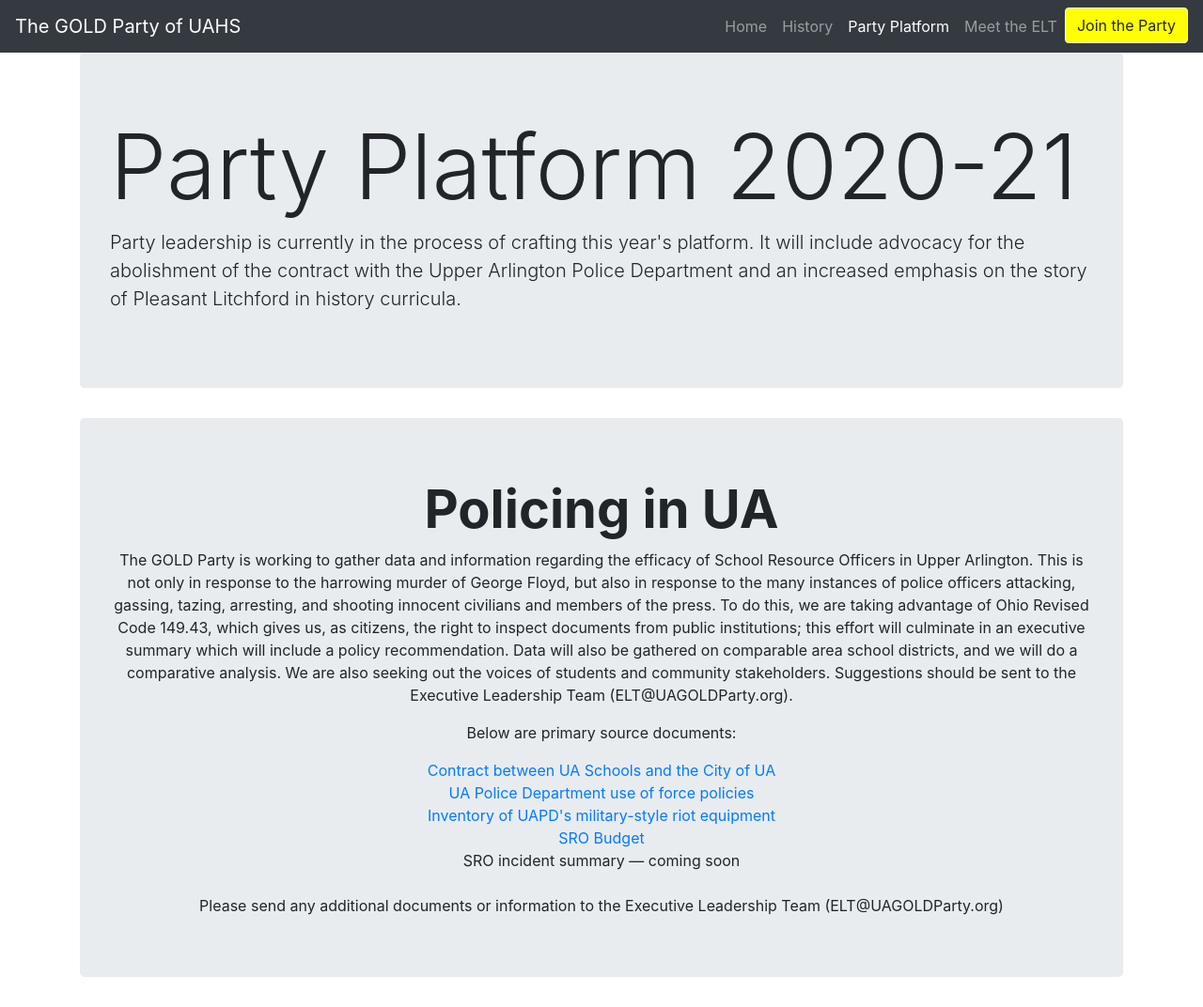
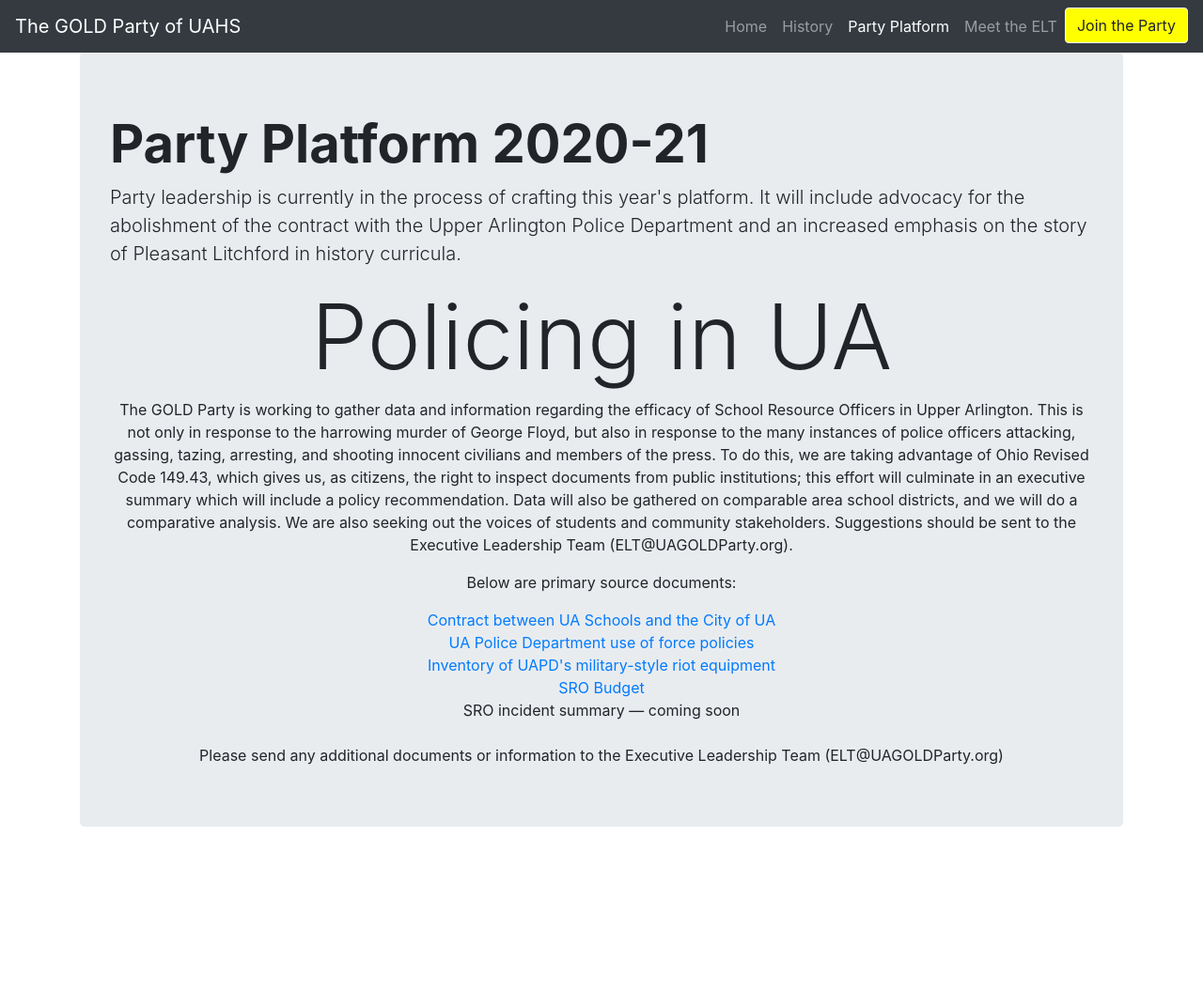
Before and after one commit to BenHyatt/BenHyatt.github.io, a plain HTML site: page platform/index.html in a window 1280 px wide. Shown: the whole page at 94% size. After the commit the page ends 912 px from the top, so only its background shows below. Drawn offline with nearby package versions, Linux system fonts and the light colour scheme.

Commit message:
Update index.html

```diff
--- a/platform/index.html
+++ b/platform/index.html
@@ -21,13 +21,11 @@
   <div class="container-sm">
   <div class="jumbotron">
 
-    <h1 class="display-1">Party Platform 2020-21</h1>
+    <h1 class="display-4 font-weight-bolder rb">Party Platform 2020-21</h1>
     <p class="lead">Party leadership is currently in the process of crafting this year's platform. It will include advocacy for the abolishment of the contract with the Upper Arlington Police Department and an increased emphasis on the story of Pleasant Litchford in history curricula.</p>
-    </div>
-    <div class="jumbotron">
    <div class="row">
       <div class="col-lg-12 text-center">
-        <h1 class="display-4 font-weight-bolder rb">Policing in UA</h1>
+        <h1 class="display-1">Policing in UA</h1>
         <p>The GOLD Party is working to gather data and information regarding the efficacy of School Resource Officers in Upper Arlington. This is not only in response to the harrowing murder of George Floyd, but also in response to the many instances of police officers attacking, gassing, tazing, arresting, and shooting innocent civilians and members of the press. To do this, we are taking advantage of Ohio Revised Code 149.43, which gives us, as citizens, the right to inspect documents from public institutions; this effort will culminate in an executive summary which will include a policy recommendation. Data will also be gathered on comparable area school districts, and we will do a comparative analysis. We are also seeking out the voices of students and community stakeholders. Suggestions should be sent to the Executive Leadership Team (ELT@UAGOLDParty.org).</p>
         <p>Below are primary source documents:</p>
         <a target="_blank" href="https://uagoldparty.org/assets/PoliceContract.pdf">Contract between UA Schools and the City of UA</a>
@@ -38,7 +36,6 @@
         <br><br>Please send any additional documents or information to the Executive Leadership Team (ELT@UAGOLDParty.org)
      </div>
       </div>
-    </div>
 
 
 
```
